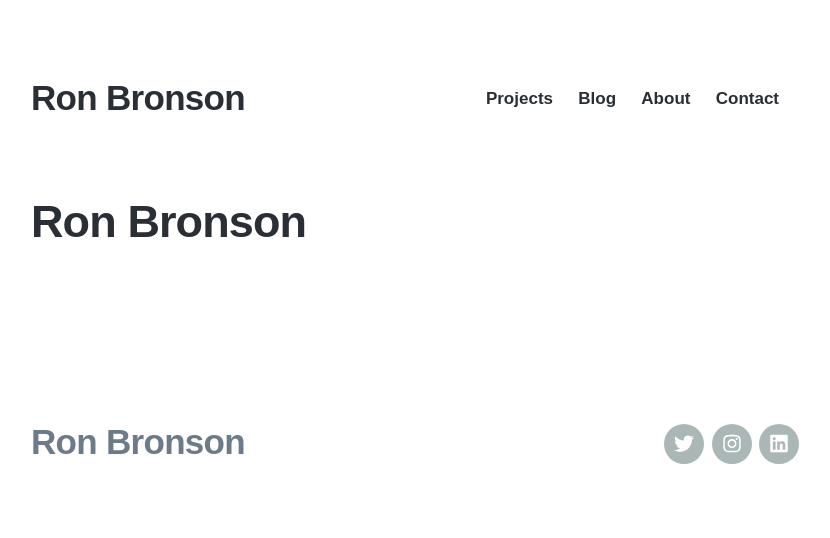
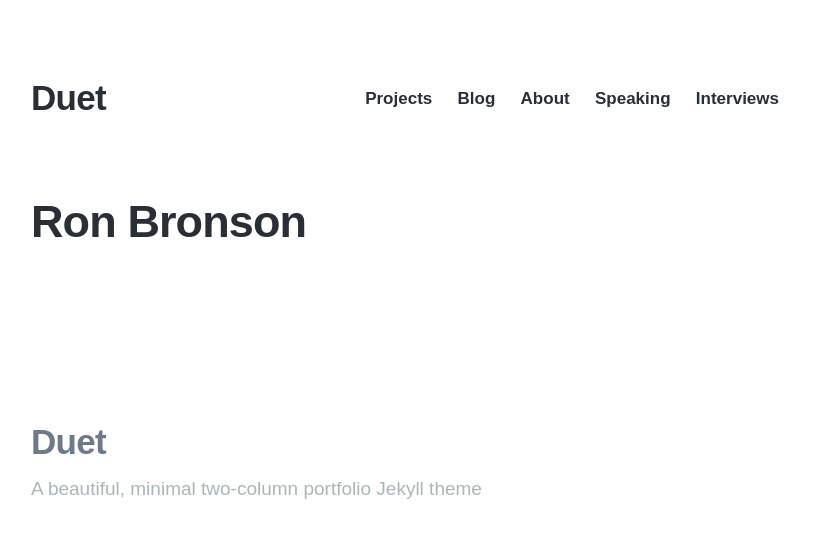
Before and after one commit to quarterback/2020-home, a Jekyll site: the page built from index.html, in a window 1280 px wide. Shown: the top 538 px of the page, without its empty margins (225-1055 px from the left). Built offline with Jekyll 4.4.1, drawn with Linux system fonts in a browser that asks for light colours; nearby versions of some CDN libraries; some web fonts are replaced; some of the changed lines change nothing that is shown.

Commit message:
Update settings.yml

```diff
--- a/_data/settings.yml
+++ b/_data/settings.yml
@@ -1,5 +1,5 @@
 basic_settings:
-  site_title: Ron Bronson
+  site_title: Duet
   favicon_image: /images/favicon.png
 
 header_settings:
@@ -14,13 +14,15 @@ menu_settings:
       url: '/blog/'
     - title: 'About'
       url: '/about'
-    - title: 'Contact'
-      url: '/contact'
+    - title: 'Speaking'
+      url: '/speaking'
+    - title: 'Interviews'
+      url: '/interviews'
 
 footer_settings:
   logo_image:
   logo_width: 200
-  footer_tagline:
+  footer_tagline: A beautiful, minimal two-column portfolio Jekyll theme
 
 grid_settings:
   overlay_opacity: 0.8
@@ -34,8 +36,8 @@ contact_settings:
 
 social_settings:
   facebook_url: ''
-  twitter_url: 'https://twitter.com/ronbronson'
-  instagram_url: 'https://instagram.com/ronbronson'
+  twitter_url: ''
+  instagram_url: ''
   snapchat_url: ''
   youtube_url: ''
   google-plus_url: ''
@@ -58,7 +60,7 @@ social_settings:
   soundcloud_url: ''
   spotify_url: ''
   bandcamp_url: ''
-  linkedin_url: 'https://linkedin.com/in/ronbronson'
+  linkedin_url: ''
 
 color_settings:
   background_color: '#ffffff'
@@ -74,11 +76,11 @@ color_settings:
   error_color: '#D64541'
 
 font_settings:
-  font_embed: '<link href="https://fonts.googleapis.com/css2?family=Solway:wght@300;400;500;700&display=swap" rel="stylesheet">'
-  title_font: '"Solway", sans-serif'
-  body_font: '"Solway", sans-serif'
+  font_embed: '<link href="https://fonts.googleapis.com/css?family=Muli:300,400,600,700" rel="stylesheet">'
+  title_font: '"Muli", sans-serif'
+  body_font: '"Muli", sans-serif'
   regular_weight: 400
-  bold_weight: 500
+  bold_weight: 600
   site_title:
     small_size: 25
     medium_size: 30
@@ -95,13 +97,13 @@ font_settings:
     small_size: 22
     medium_size: 30
     large_size: 35
-    weight: 600
+    weight: 700
     letter_spacing: -0.02
   grid_item_subtitle:
     small_size: 15
     medium_size: 17
     large_size: 19
-    weight: 500
+    weight: 400
     letter_spacing: 0
   h1:
     small_size: 25
@@ -121,14 +123,14 @@ font_settings:
     small_size: 22
     medium_size: 25
     large_size: 30
-    weight: 500
+    weight: 600
     letter_spacing: -0.02
     line_height: 1.3
   h4:
     small_size: 17
     medium_size: 22
     large_size: 22
-    weight: 500
+    weight: 700
     letter_spacing: 0
     line_height: 1.6
   h5:
@@ -160,7 +162,7 @@ font_settings:
     letter_spacing: -0.02
     line_height: 1.6
   buttons:
-    weight: 700
+    weight: 600
     letter_spacing: 0
 
 advanced_settings:
```
